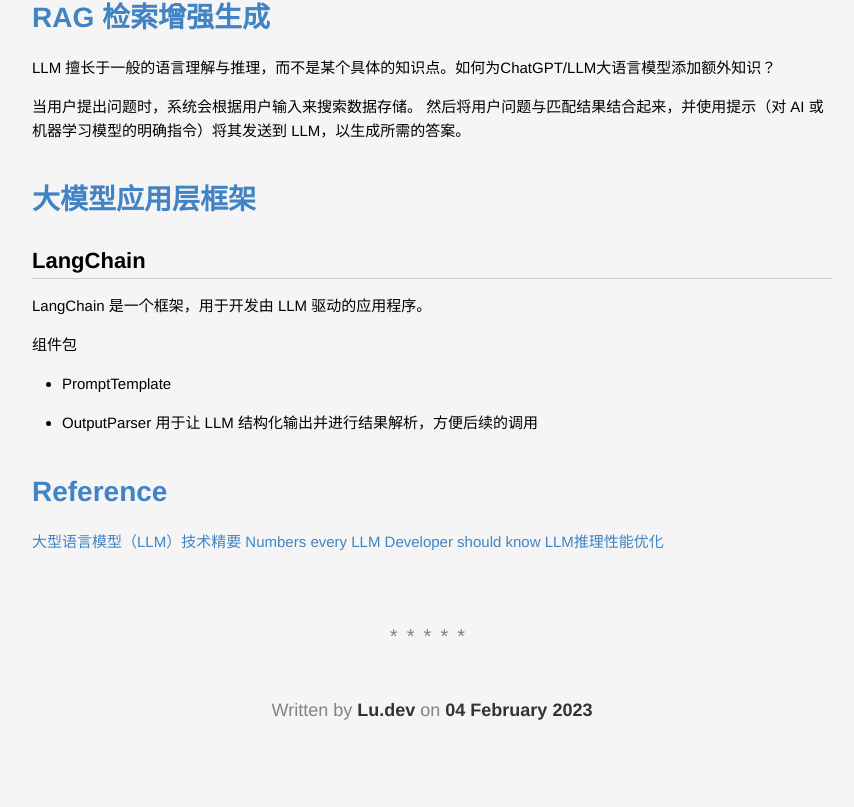
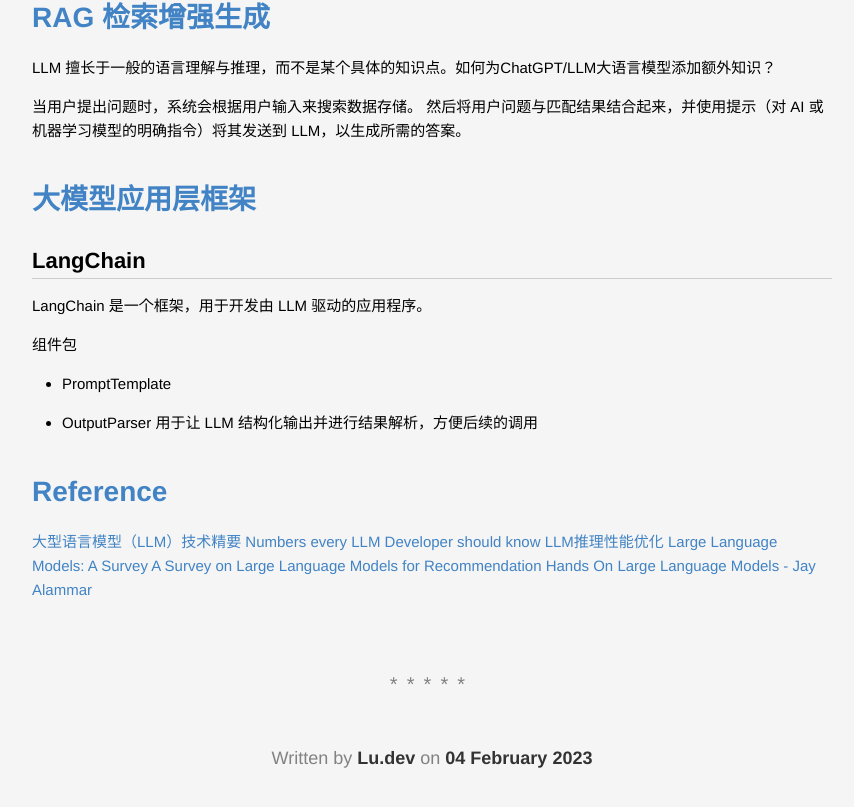
Before and after one commit to lucky521/blog, a Jekyll site: the page built from _posts/ml/2023-02-04-LLM.markdown, in a window 1280 px wide and 900 px high, scrolled down 8221 px. Shown: the top 807 px of the window, without its empty margins (208-1062 px from the left). Built offline with Jekyll 4.4.1, drawn with Linux system fonts in a browser that asks for light colours.

Commit message:
update links

```diff
--- a/_posts/ml/2018-11-05-AB-test.markdown
+++ b/_posts/ml/2018-11-05-AB-test.markdown
@@ -46,6 +46,8 @@
 
 
 
+## 消融实验
+消融实验的目的在于移除系统中的特定的部分，来控制变量式的研究这个部分对于系统整体的影响。如果去除这一部分后系统的性能没有太大损失，那么说明这一部分对于整个系统而言并不具有太大的重要性；如果去除之后系统性能明显的下降，则说明这一部分的设计是必不可少的。
 
 
 
--- a/_posts/ml/2019-03-25-ML-Serving.markdown
+++ b/_posts/ml/2019-03-25-ML-Serving.markdown
@@ -141,7 +141,7 @@
 
 
 量化工具：
-* onnx自带工具
+* onnxruntime自带工具
   * https://onnxruntime.ai/docs/performance/model-optimizations/quantization.html
   * https://onnxruntime.ai/docs/performance/model-optimizations/float16.html
 * pytorch自带工具
--- a/_posts/ml/2023-02-04-LLM.markdown
+++ b/_posts/ml/2023-02-04-LLM.markdown
@@ -292,3 +292,6 @@
 [大型语言模型（LLM）技术精要](https://zhuanlan.zhihu.com/p/597586623)
 [Numbers every LLM Developer should know](https://github.com/ray-project/llm-numbers)
 [LLM推理性能优化](https://mp.weixin.qq.com/s/4o86rMuburB8jcbU0aYC7g)
+[Large Language Models: A Survey](https://arxiv.org/pdf/2402.06196)
+[A Survey on Large Language Models for Recommendation](https://arxiv.org/pdf/2305.19860)
+[Hands On Large Language Models - Jay Alammar]()
```
